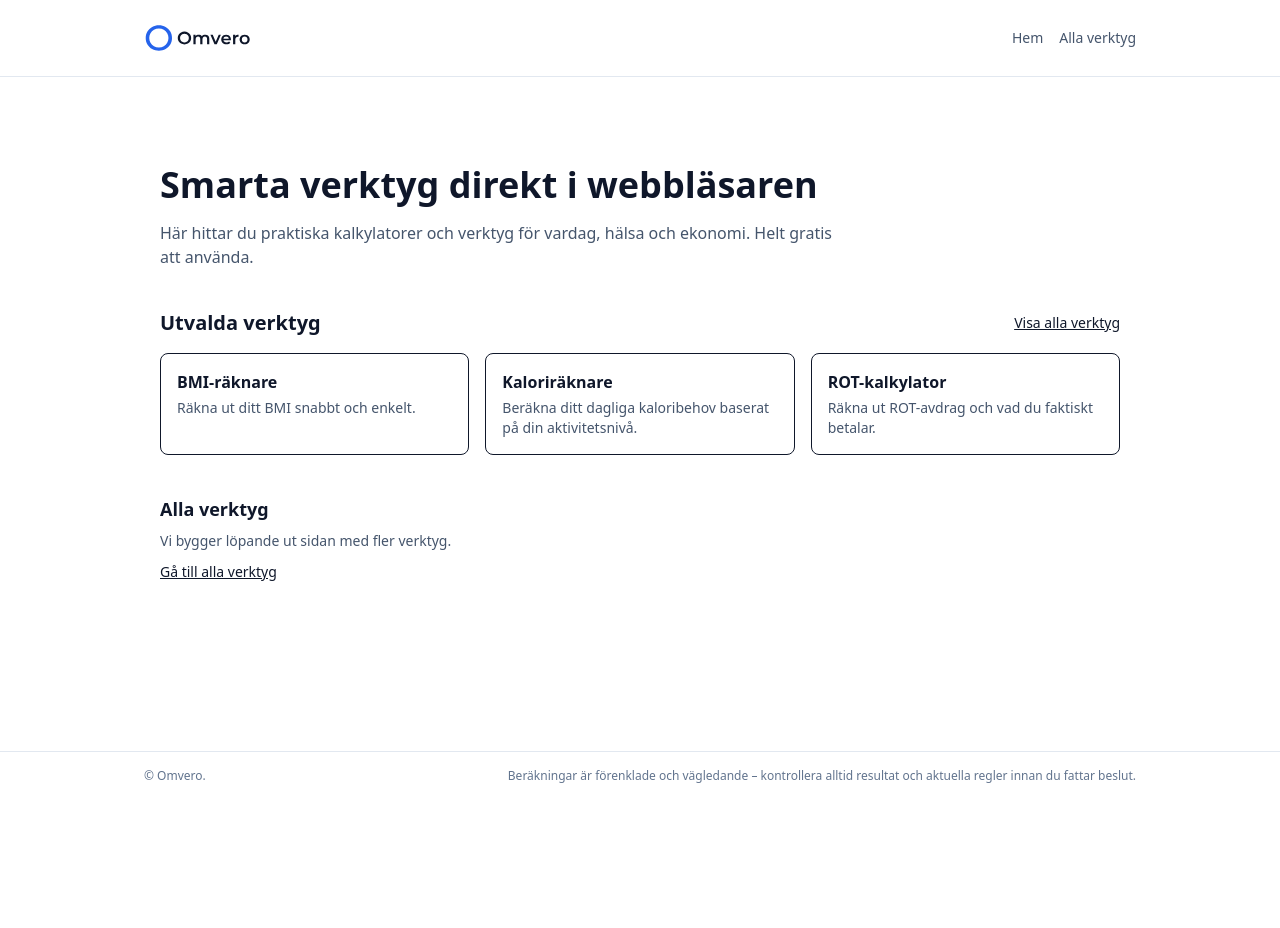
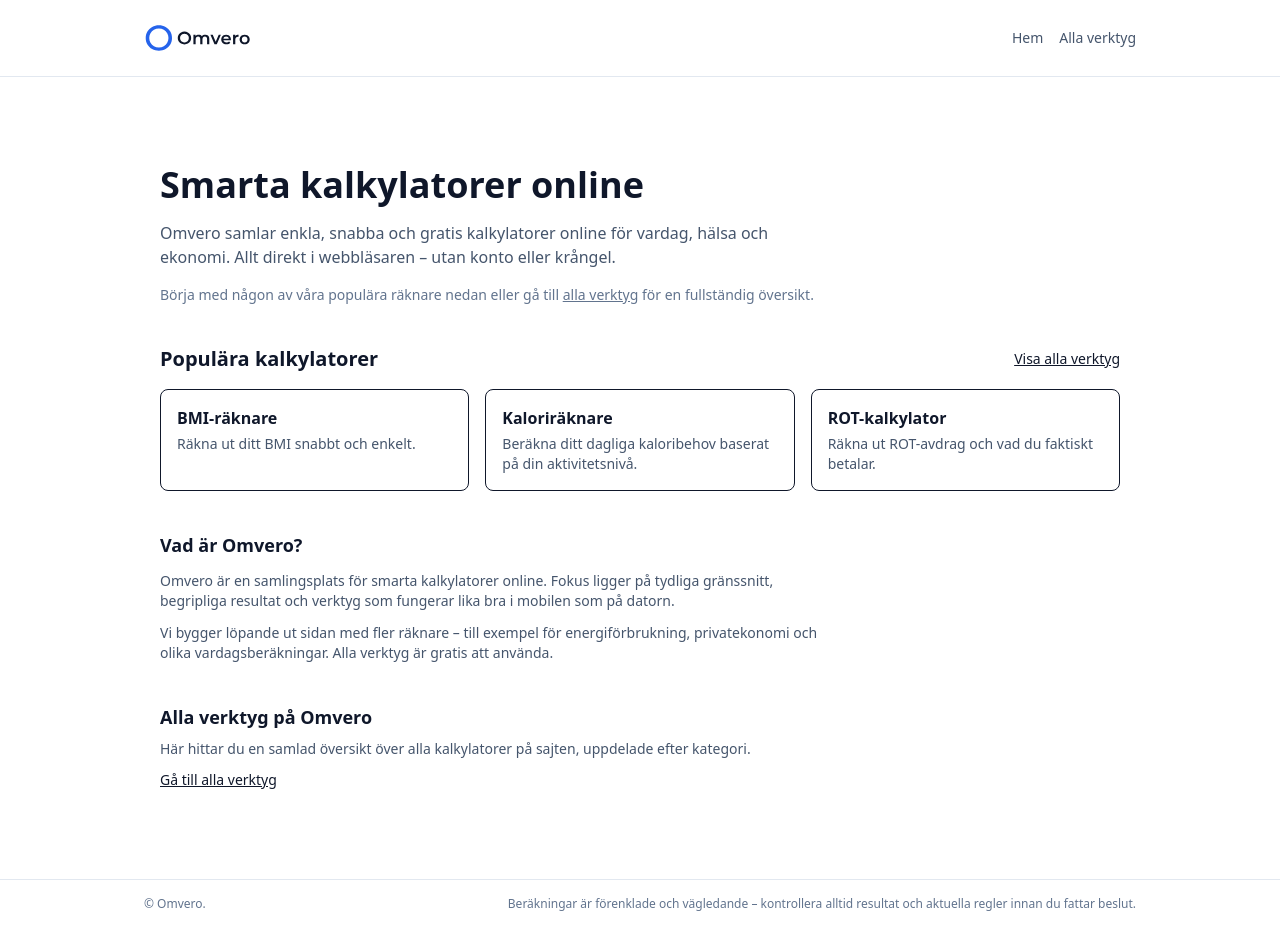
Before and after one commit to calleskattman/omvero-verktyg, a Next.js app: page / in a window 1280 px wide. Before the commit the page ends 800 px from the top, so only its background shows below. Built offline with nearby package versions, Linux system fonts and the light colour scheme.

Commit message:
Update homepage copy for Omvero brand and SEO

```diff
--- a/app/page.tsx
+++ b/app/page.tsx
@@ -1,36 +1,41 @@
 // app/page.tsx
-import type { Metadata } from "next";
 import Link from "next/link";
 import { tools } from "@/config/tools";
-
-export const metadata: Metadata = {
-  title: "Smarta kalkylatorer och verktyg online",
-  description:
-    "Gratis kalkylatorer och verktyg för vardag, hälsa och ekonomi. Räkna ut BMI, kaloribehov, ROT-avdrag och mycket mer direkt i webbläsaren.",
-  alternates: {
-    canonical: "https://omvero.se",
-  },
-};
 
 export default function HomePage() {
   const featuredTools = tools.filter((t) => t.showOnHome);
 
   return (
     <main className="max-w-5xl mx-auto px-4 py-10 space-y-10">
+      {/* Hero / Intro */}
       <section className="space-y-4">
         <h1 className="text-3xl md:text-4xl font-bold">
-          Smarta verktyg direkt i webbläsaren
+          Smarta kalkylatorer online
         </h1>
         <p className="text-sm md:text-base text-slate-600 max-w-2xl">
-          Här hittar du praktiska kalkylatorer och verktyg för vardag, hälsa och
-          ekonomi. Helt gratis att använda.
+          Omvero samlar enkla, snabba och gratis kalkylatorer online för vardag,
+          hälsa och ekonomi. Allt direkt i webbläsaren – utan konto eller
+          krångel.
+        </p>
+        <p className="text-xs md:text-sm text-slate-500 max-w-2xl">
+          Börja med någon av våra populära räknare nedan eller gå till{" "}
+          <Link href="/alla-verktyg" className="underline">
+            alla verktyg
+          </Link>{" "}
+          för en fullständig översikt.
         </p>
       </section>
 
+      {/* Utvalda verktyg */}
       {featuredTools.length > 0 && (
-        <section className="space-y-4">
+        <section className="space-y-4" aria-labelledby="featured-tools-heading">
           <div className="flex items-center justify-between">
-            <h2 className="text-xl font-semibold">Utvalda verktyg</h2>
+            <h2
+              id="featured-tools-heading"
+              className="text-xl font-semibold"
+            >
+              Populära kalkylatorer
+            </h2>
             <Link href="/alla-verktyg" className="text-sm underline">
               Visa alla verktyg
             </Link>
@@ -53,12 +58,36 @@ export default function HomePage() {
         </section>
       )}
 
-      <section className="space-y-2">
-        <h2 className="text-lg font-semibold">Alla verktyg</h2>
-        <p className="text-sm text-slate-600">
-          Vi bygger löpande ut sidan med fler verktyg.
+      {/* Sektion: Om Omvero */}
+      <section className="space-y-3" aria-labelledby="about-omvero-heading">
+        <h2 id="about-omvero-heading" className="text-lg font-semibold">
+          Vad är Omvero?
+        </h2>
+        <p className="text-sm text-slate-600 max-w-2xl">
+          Omvero är en samlingsplats för smarta kalkylatorer online. Fokus
+          ligger på tydliga gränssnitt, begripliga resultat och verktyg som
+          fungerar lika bra i mobilen som på datorn.
         </p>
-        <Link href="/alla-verktyg" className="inline-flex text-sm underline">
+        <p className="text-sm text-slate-600 max-w-2xl">
+          Vi bygger löpande ut sidan med fler räknare – till exempel för
+          energiförbrukning, privatekonomi och olika vardagsberäkningar. Alla
+          verktyg är gratis att använda.
+        </p>
+      </section>
+
+      {/* Länk till alla verktyg */}
+      <section className="space-y-2" aria-labelledby="all-tools-heading">
+        <h2 id="all-tools-heading" className="text-lg font-semibold">
+          Alla verktyg på Omvero
+        </h2>
+        <p className="text-sm text-slate-600 max-w-2xl">
+          Här hittar du en samlad översikt över alla kalkylatorer på sajten,
+          uppdelade efter kategori.
+        </p>
+        <Link
+          href="/alla-verktyg"
+          className="inline-flex text-sm underline font-medium"
+        >
           Gå till alla verktyg
         </Link>
       </section>
```
